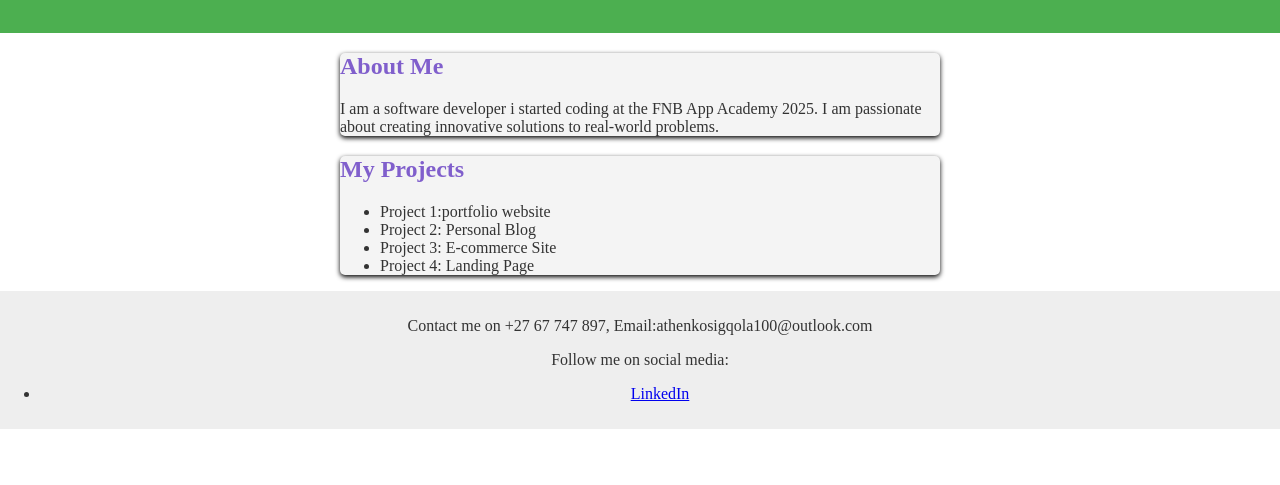
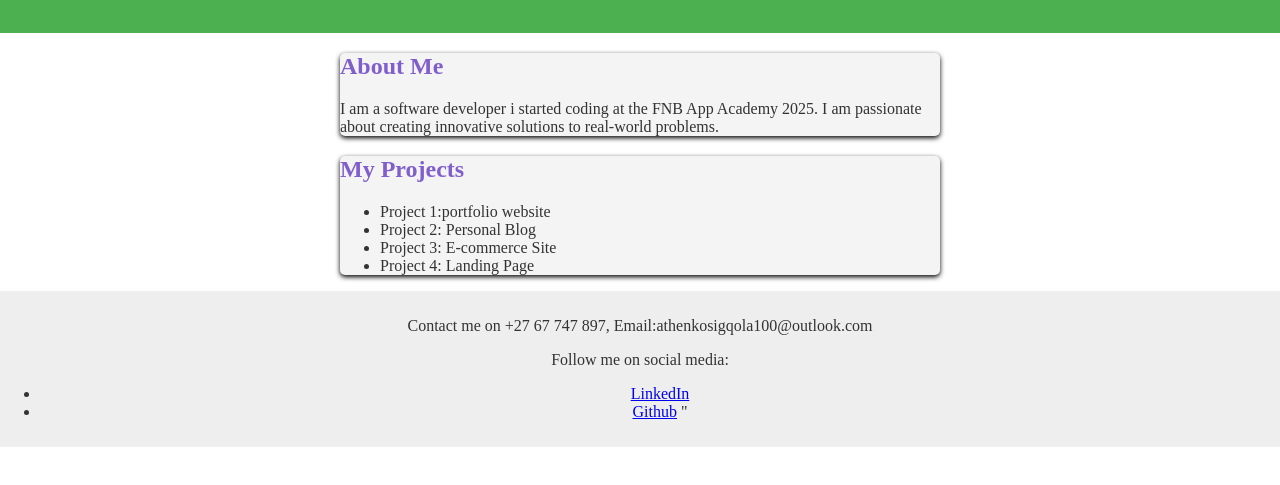
Before and after one commit to athenkosi-dev/portfolio-website, a plain HTML site: page index.html in a window 1280 px wide. Shown: the part 121-606 px from the top of the page. Drawn offline with Linux system fonts and the light colour scheme.

Commit message:
Update index.html

```diff
--- a/index.html
+++ b/index.html
@@ -1,5 +1,6 @@
 <!DOCTYPE html>
 <html lang="en">
+
 <head>
     <meta charset="UTF-8">
     <meta name="viewport" content="width=device-width, initial-scale=1.0">
@@ -7,6 +8,7 @@
     <link rel="stylesheet" href="style.css">
 
 </head>
+
 <body>
     <header>
         <h1>Hello, I'm Athenkosi Gqola </h1>
@@ -33,7 +35,8 @@
         <p>Follow me on social media:</p>
         <ul>
             <li><a href="https://www.linkedin.com/in/athenkosi-gqola-123456789/">LinkedIn</a></li>
-
+            <li><a href="https://www.facebook.com/athenkosi.gqola1/" "target=" blank">Github</a> "</a> </li>
     </footer>
 </body>
+
 </html>
```
Lines whose indentation alone changed are shown as unchanged.
